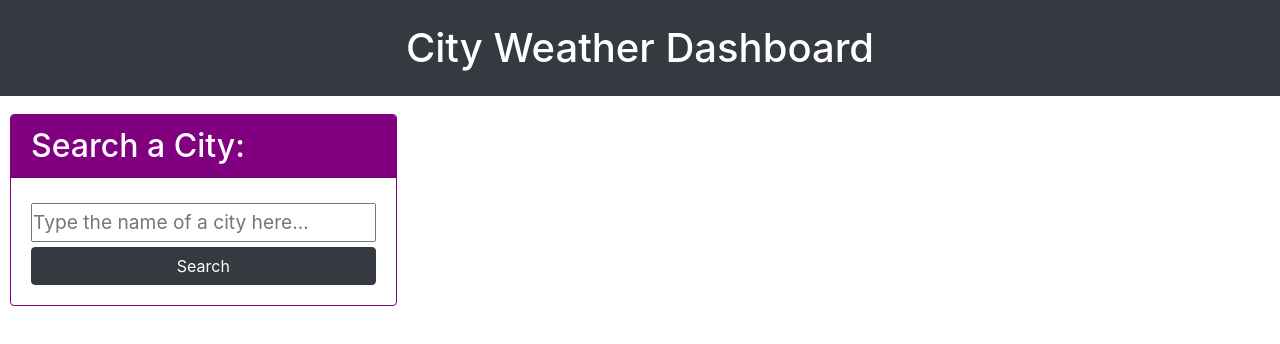
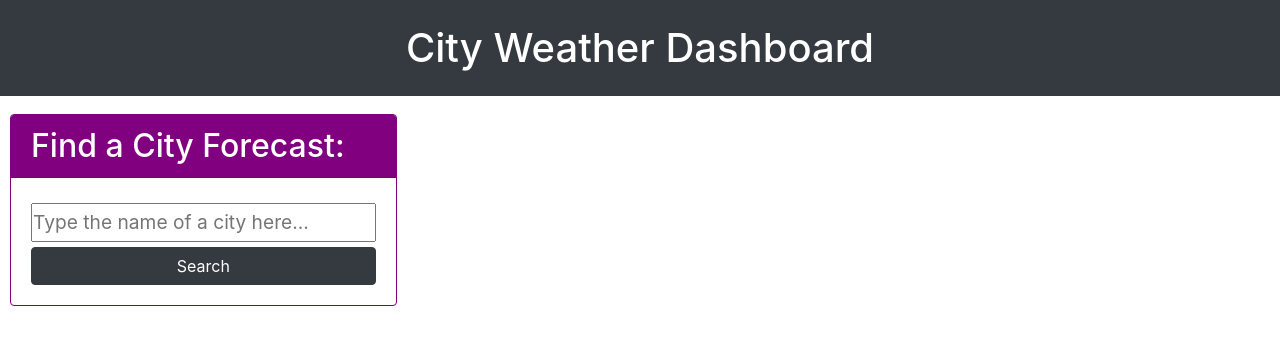
Before and after one commit to ColeVibes/weather-app, a plain HTML site: page index.html in a window 1280 px wide. Drawn offline with nearby package versions, Linux system fonts and the light colour scheme.

Commit message:
edited display

```diff
--- a/index.html
+++ b/index.html
@@ -21,7 +21,7 @@
           <!-- left column -->
           <div class="col-12 col-md-4">
               <div class="card">
-                  <h2 class="card-header">Search a City: </h2>
+                  <h2 class="card-header">Find a City Forecast: </h2>
                   <form id="city-search" class="col-12 card-body">
                       <input name="city" id="city" class="form-input col-12" placeholder="Type the name of a city here..." />
                       <button type="submit" class="btn btn-dark col-12"> Search </button>
```
